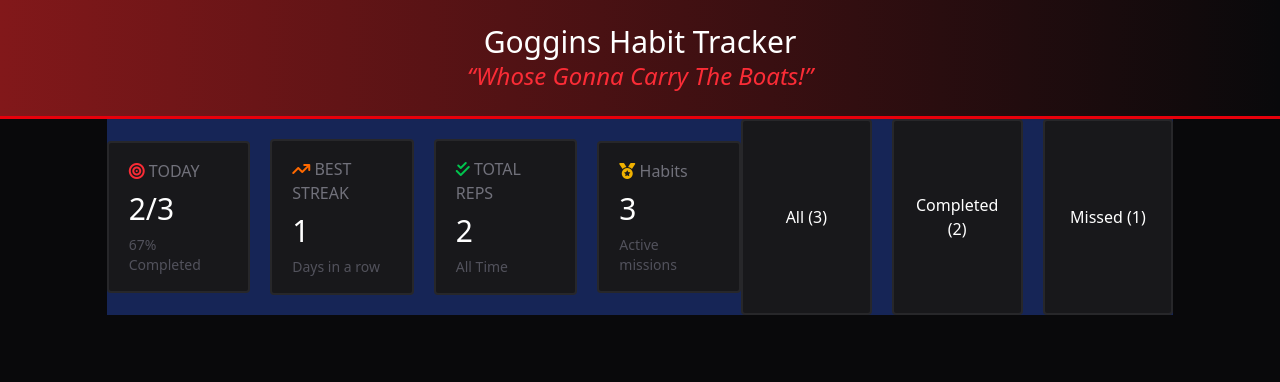
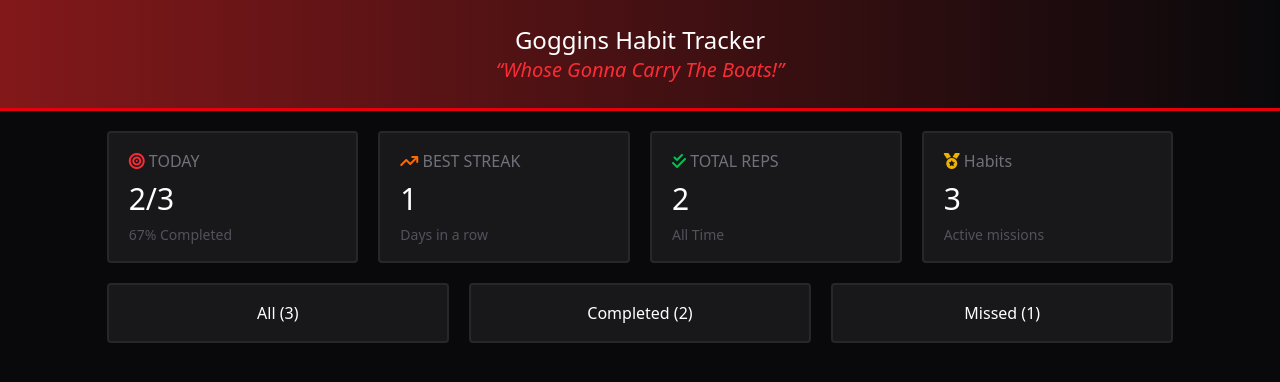
Before and after one commit to kiyamehr/Goggins-Habit-Tracker, a website built with Vite: page index.html in a window 1280 px wide. Built offline with nearby package versions, Linux system fonts and the light colour scheme.

Commit message:
fixed flex bug where i forgot to gave wrapping class

```diff
--- a/index.html
+++ b/index.html
@@ -17,21 +17,21 @@
     <header
       class="border-b-3 border-[#e7000b] bg-linear-to-r from-[#82181a] to-blue-[#09090b] text-center py-6"
     >
-      <h1 id="title" class="text-3xl">Goggins Habit Tracker</h1>
+      <h1 id="title" class="text-2xl">Goggins Habit Tracker</h1>
       <!--upper case -->
       <q
         id="quote"
-        class="text-2xl italic text-[#fb2c36]"
+        class="text-xl italic text-[#fb2c36]"
         cite="https://davidgoggins.com/"
         >Whose Gonna Carry The Boats!</q
       >
     </header>
 
-    <main class="bg-blue-950 lg:w-5/6 lg:flex lg:justify-center lg:mx-auto mx-2 ">
+    <main class=" lg:w-5/6 lg:flex flex-wrap lg:justify-center lg:mx-auto mx-2 ">
       <!-- Tracking section  -->
       <section
         id="tracking-box"
-        class="grid sm:grid-cols-4 items-center justify-center grid-cols-2 my-5 gap-2 lg:gap-5"
+        class="grid sm:grid-cols-4 items-center justify-center grid-cols-2 my-5 gap-2 lg:gap-5 w-full"
       >
         <div
           id="completed-today"
@@ -79,7 +79,7 @@
       </section>
       <br>
       <!-- habits status -->
-       <section id="habits-status" class="grid grid-cols-3 gap-3 lg:gap-5">
+       <section id="habits-status" class="grid grid-cols-3 gap-3 lg:gap-5  w-full">
         <button class="text-white cursor-pointer hover:border-red-600! transition duration-300 w-full box-card-design py-4 px-5 rounded-sm ">All (<span>3</span>)</button>
         <button class="text-white cursor-pointer hover:border-red-600! transition duration-300 w-full box-card-design py-4 px-5 rounded-sm">Completed (<span>2</span>)</button>
         <button class="text-white cursor-pointer hover:border-red-600! transition duration-300 w-full box-card-design py-4 px-5 rounded-sm">Missed (<span>1</span>)</button>
```
